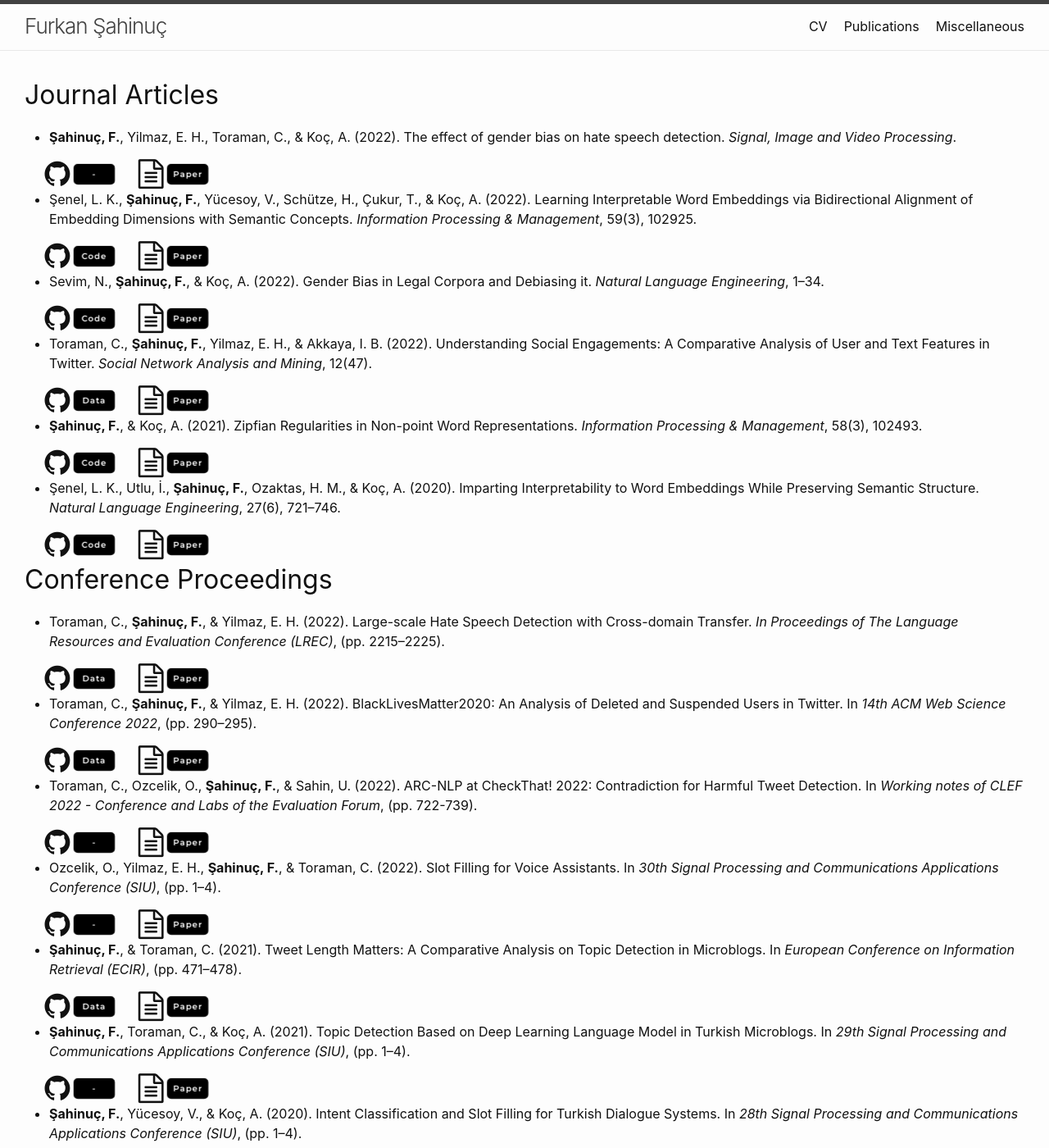
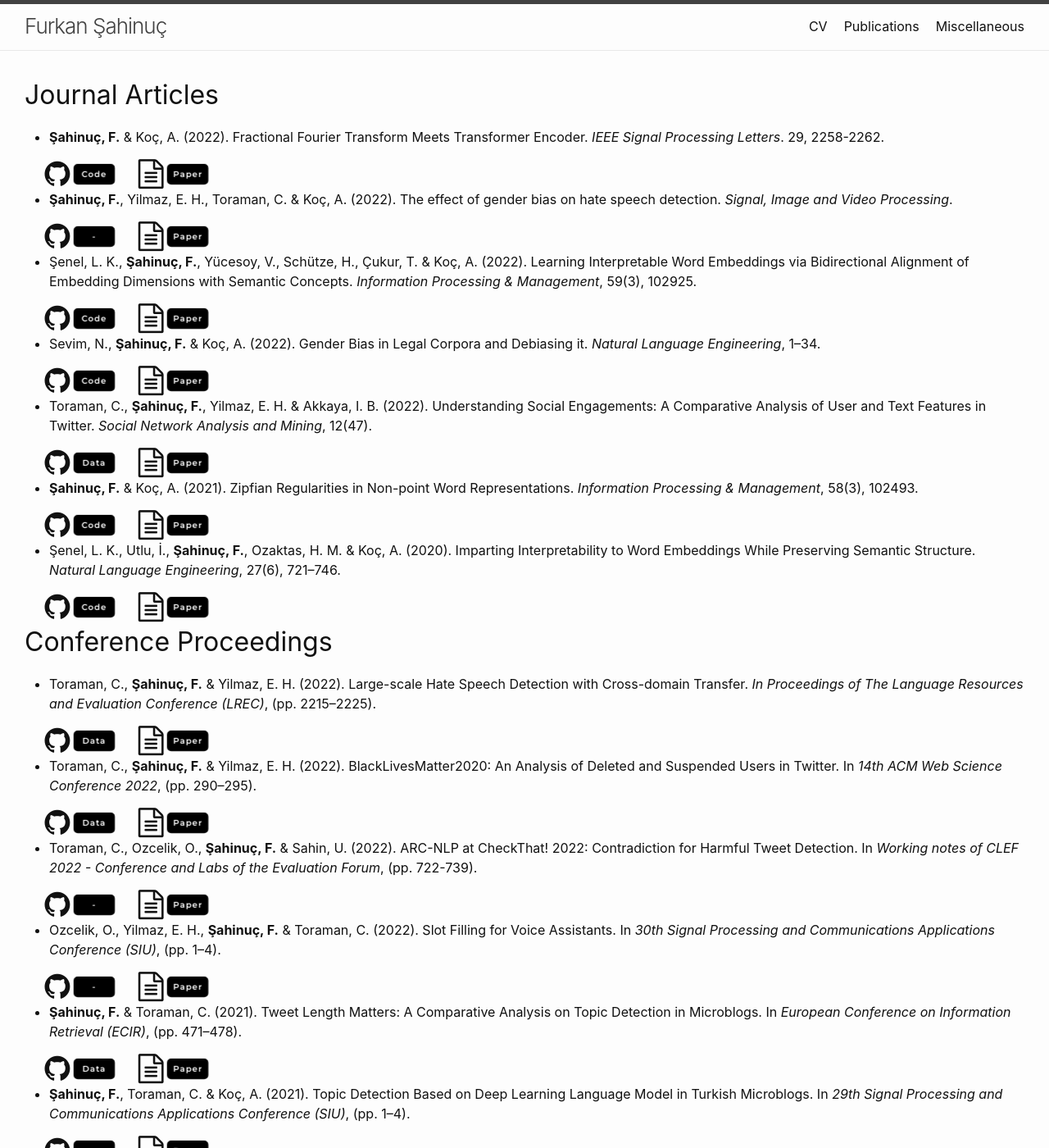
Before and after one commit to furkansahinuc/furkansahinuc.github.io, a Jekyll site: the page built from publications/publications.markdown, in a window 1280 px wide and 1400 px high. Shown: the whole window at 82% size. Built offline with Jekyll 4.4.1, drawn with Linux system fonts in a browser that asks for light colours; some of the changed text lies outside the part shown.

Commit message:
publication update

```diff
--- a/_includes/cv.html
+++ b/_includes/cv.html
@@ -1,7 +1,7 @@
 <!-- <iframe src="{{ "/cv/Furkan_Sahinuc_CV.pdf" }}" width="100%" height="600px" /> -->
 
 <iframe
-    src="https://docs.google.com/gview?embedded=true&amp;url=https://furkansahinuc.github.io/cv/CV_19_10_2022.pdf"
+    src="https://docs.google.com/gview?embedded=true&amp;url=https://furkansahinuc.github.io/cv/CV_13_11_2022.pdf"
     frameBorder="0"
     scrolling="auto"
     height="100%"
--- a/publications/publications.markdown
+++ b/publications/publications.markdown
@@ -7,85 +7,90 @@ order: 3
 
 ## Journal Articles
 
-* **Şahinuç, F.**, Yilmaz, E. H., Toraman, C., & Koç, A. (2022). The effect of gender bias on hate speech detection. *Signal, Image and Video Processing*.
+* **Şahinuç, F.** & Koç, A. (2022). Fractional Fourier Transform Meets Transformer Encoder. *IEEE Signal Processing Letters*. 29, 2258-2262.
+
+{% include project_button.html link_type="Code" link="https://github.com/koc-lab/FrFNet" doi="https://doi.org/10.1109/LSP.2022.3217975" %}
+
+
+* **Şahinuç, F.**, Yilmaz, E. H., Toraman, C. & Koç, A. (2022). The effect of gender bias on hate speech detection. *Signal, Image and Video Processing*.
 
 {% include project_button.html link_type="-" link="" doi="https://doi.org/10.1007/s11760-022-02368-z" %}
 
-* Şenel, L. K., **Şahinuç, F.**, Yücesoy, V., Schütze, H., Çukur, T., & Koç, A. (2022). Learning Interpretable
+* Şenel, L. K., **Şahinuç, F.**, Yücesoy, V., Schütze, H., Çukur, T. & Koç, A. (2022). Learning Interpretable
 Word Embeddings via Bidirectional Alignment of Embedding Dimensions with Semantic Concepts.
 *Information Processing & Management*, 59(3), 102925.
 
 {% include project_button.html link_type="Code" link="https://github.com/lksenel/biimp" doi="https://doi.org/10.1016/j.ipm.2022.102925" %}
 
-* Sevim, N., **Şahinuç, F.**, & Koç, A. (2022). Gender Bias in Legal Corpora and Debiasing it. *Natural Language
+* Sevim, N., **Şahinuç, F.** & Koç, A. (2022). Gender Bias in Legal Corpora and Debiasing it. *Natural Language
 Engineering*, 1–34.
 
 {% include project_button.html link_type="Code" link="https://github.com/koc-lab/legalbias" doi="https://doi.org/10.1017/S1351324922000122" %}
 
-* Toraman, C., **Şahinuç, F.**, Yilmaz, E. H., & Akkaya, I. B. (2022). Understanding Social Engagements: A
+* Toraman, C., **Şahinuç, F.**, Yilmaz, E. H. & Akkaya, I. B. (2022). Understanding Social Engagements: A
 Comparative Analysis of User and Text Features in Twitter. *Social Network Analysis and Mining*, 12(47).
 
 {% include project_button.html link_type="Data" link="https://github.com/avaapm/Understanding-Social-Engagements" doi="https://doi.org/10.1007/s13278-022-00872-1" %}
 
-* **Şahinuç, F.**, & Koç, A. (2021). Zipfian Regularities in Non-point Word Representations. *Information
+* **Şahinuç, F.** & Koç, A. (2021). Zipfian Regularities in Non-point Word Representations. *Information
 Processing & Management*, 58(3), 102493.
 
 {% include project_button.html link_type="Code" link="https://github.com/koc-lab/w2gm-zipfian" doi="https://doi.org/10.1016/j.ipm.2021.102493" %}
 
-* Şenel, L. K., Utlu, İ., **Şahinuç, F.**, Ozaktas, H. M., & Koç, A. (2020). Imparting Interpretability to Word
+* Şenel, L. K., Utlu, İ., **Şahinuç, F.**, Ozaktas, H. M. & Koç, A. (2020). Imparting Interpretability to Word
 Embeddings While Preserving Semantic Structure. *Natural Language Engineering*, 27(6), 721–746.
 
 {% include project_button.html link_type="Code" link="https://github.com/koc-lab/imparting-interpretability" doi="https://doi.org/10.1017/S1351324920000315" %}
 
 ## Conference Proceedings
 
-* Toraman, C., **Şahinuç, F.**, & Yilmaz, E. H. (2022). Large-scale Hate Speech Detection with Cross-domain
+* Toraman, C., **Şahinuç, F.** & Yilmaz, E. H. (2022). Large-scale Hate Speech Detection with Cross-domain
 Transfer. *In Proceedings of The Language Resources and Evaluation Conference (LREC)*, (pp. 2215–2225).
 
 {% include project_button.html link_type="Data" link="https://github.com/avaapm/hatespeech" doi="https://www.lrec-conf.org/proceedings/lrec2022/pdf/2022.lrec-1.238.pdf" %}
 
-* Toraman, C., **Şahinuç, F.**, & Yilmaz, E. H. (2022). BlackLivesMatter2020: An Analysis of Deleted and
+* Toraman, C., **Şahinuç, F.** & Yilmaz, E. H. (2022). BlackLivesMatter2020: An Analysis of Deleted and
 Suspended Users in Twitter. In *14th ACM Web Science Conference 2022*, (pp. 290–295).
 
 {% include project_button.html link_type="Data" link="https://github.com/avaapm/BlackLivesMatter" doi="https://doi.org/10.1145/3501247.3531539" %}
 
-* Toraman, C., Ozcelik, O., **Şahinuç, F.**, & Sahin, U. (2022). ARC-NLP at CheckThat! 2022: Contradiction
+* Toraman, C., Ozcelik, O., **Şahinuç, F.** & Sahin, U. (2022). ARC-NLP at CheckThat! 2022: Contradiction
 for Harmful Tweet Detection. In *Working notes of CLEF 2022 - Conference and Labs of the Evaluation Forum*,
 (pp. 722-739).
 
 {% include project_button.html link_type="-" link="" doi="https://ceur-ws.org/Vol-3180/paper-59.pdf" %}
 
-* Ozcelik, O., Yilmaz, E. H., **Şahinuç, F.**, & Toraman, C. (2022). Slot Filling for Voice Assistants. In *30th Signal Processing and Communications Applications Conference (SIU)*, (pp. 1–4).
+* Ozcelik, O., Yilmaz, E. H., **Şahinuç, F.** & Toraman, C. (2022). Slot Filling for Voice Assistants. In *30th Signal Processing and Communications Applications Conference (SIU)*, (pp. 1–4).
 
 {% include project_button.html link_type="-" link="" doi="https://doi.org/10.1109/SIU55565.2022.9864737" %}
 
-* **Şahinuç, F.**, & Toraman, C. (2021). Tweet Length Matters: A Comparative Analysis on Topic Detection in
+* **Şahinuç, F.** & Toraman, C. (2021). Tweet Length Matters: A Comparative Analysis on Topic Detection in
 Microblogs. In *European Conference on Information Retrieval (ECIR)*, (pp. 471–478).
 
 {% include project_button.html link_type="Data" link="https://github.com/avaapm/ECIR2021" doi="https://doi.org/10.1007/978-3-030-72240-1_50" %}
 
-* **Şahinuç, F.**, Toraman, C., & Koç, A. (2021). Topic Detection Based on Deep Learning Language Model in
+* **Şahinuç, F.**, Toraman, C. & Koç, A. (2021). Topic Detection Based on Deep Learning Language Model in
 Turkish Microblogs. In *29th Signal Processing and Communications Applications Conference (SIU)*, (pp. 1–4).
 
 {% include project_button.html link_type="-" link="" doi="https://doi.org/10.1109/SIU53274.2021.9477781" %}
 
-* **Şahinuç, F.**, Yücesoy, V., & Koç, A. (2020). Intent Classification and Slot Filling for Turkish Dialogue
+* **Şahinuç, F.**, Yücesoy, V. & Koç, A. (2020). Intent Classification and Slot Filling for Turkish Dialogue
 Systems. In *28th Signal Processing and Communications Applications Conference (SIU)*, (pp. 1–4).
 
 {% include project_button.html link_type="-" link="" doi="https://doi.org/10.1109/SIU49456.2020.9302308" %}
 
 ## Arxiv Preprints
 
-* Toraman, C., Ozcelik, O., **Şahinuç, F.**, & Can, F. (2022). Not Good Times for Lies: Misinformation Detection on
+* Toraman, C., Ozcelik, O., **Şahinuç, F.** & Can, F. (2022). Not Good Times for Lies: Misinformation Detection on
 the Russia-Ukraine War, COVID-19, and Refugees.
 
 {% include project_button.html link_type="Data" link="https://github.com/avaapm/mide22" doi="https://arxiv.org/abs/2210.05401" %}
 
-* Sevim, N., Ozyedek, E. O., **Şahinuç, F.**, & Koç, A. (2022). Fast-FNet: Accelerating Transformer Encoder Models via Efficient Fourier Layers.
+* Sevim, N., Ozyedek, E. O., **Şahinuç, F.** & Koç, A. (2022). Fast-FNet: Accelerating Transformer Encoder Models via Efficient Fourier Layers.
 
 {% include project_button.html link_type="Code" link="" doi="https://arxiv.org/abs/2209.12816" %}
 
-* Toraman, C., **Şahinuç, F.**, Yilmaz, E. H., & Ozcelik, O. (2022). Impact of Tokenization on Language Models:
+* Toraman, C., **Şahinuç, F.**, Yilmaz, E. H. & Ozcelik, O. (2022). Impact of Tokenization on Language Models:
 An Analysis for Turkish.
 
 {% include project_button.html link_type="Models" link="https://huggingface.co/ctoraman" doi="https://arxiv.org/abs/2204.08832" %}
```
Also changed, not shown: index.md (+1 -1 lines), 2 other files.
